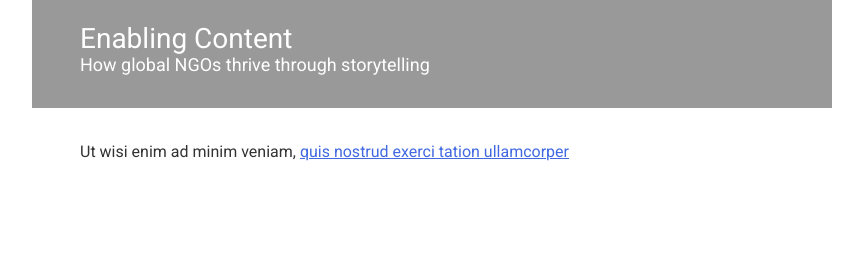
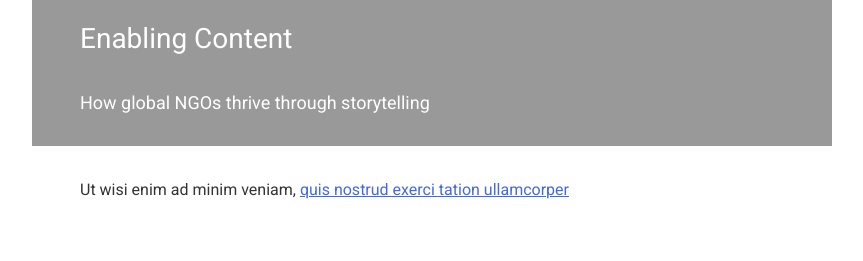
Before and after one commit to joesundermeyer/joesundermeyer.github.io, a plain HTML site: page index.html in a window 1280 px wide. Shown: the whole page, without its empty margins (208-1071 px from the left). Drawn offline with Linux system fonts and the light colour scheme.

Commit message:
Update index.html

```diff
--- a/index.html
+++ b/index.html
@@ -7,7 +7,7 @@
 <body>
   <div class=container>
 <div class=header>
-<h2 class=header-heading>Enabling Content</h2>
+<h2 class=header-heading>Enabling Content</h2><br><br>
   <h4>How global NGOs thrive through storytelling</h4>
 </div>
 <div class=content>
```
